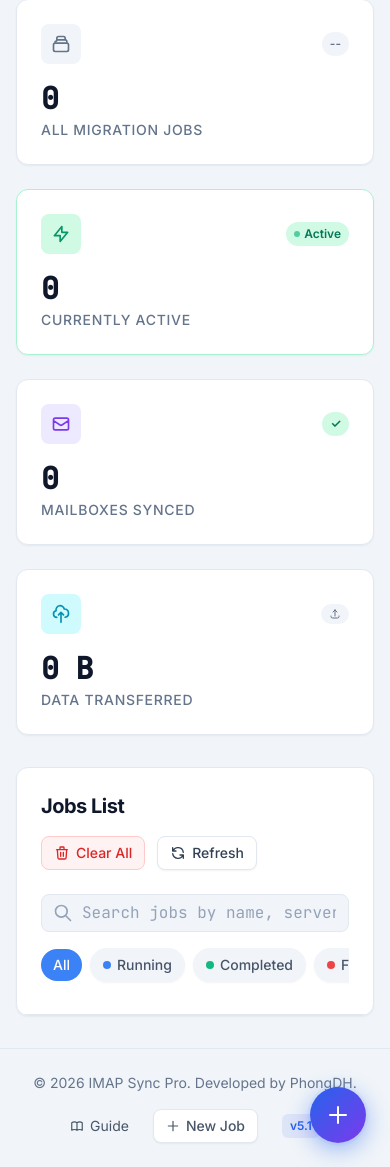
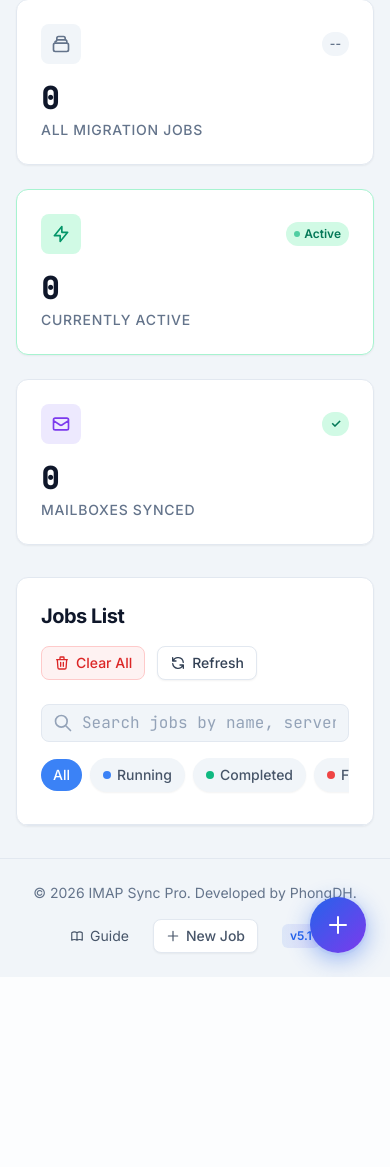
Before and after one commit to phongdh262/web_imapsyncmail, a FastAPI app: page / in a window 390 px wide. Shown: the part 290-1457 px from the top of the page. After the commit the page ends 1267 px from the top, so only its background shows below. Run offline with FastAPI, Linux system fonts and the light colour scheme; data that the repository does not hold is empty; some libraries are stand-ins or nearby versions.

Commit message:
Update dashboard layout and improve component responsiveness

```diff
--- a/js/app.js
+++ b/js/app.js
@@ -387,9 +387,9 @@ const initCreateJob = () => {
     form.addEventListener('submit', async (e) => {
         e.preventDefault();
 
-        const submitBtn = activeTab === 'bulk' ? document.getElementById('submit-btn') : document.getElementById('submit-single-btn');
-        const btnText = submitBtn.querySelector('.btn-text') || submitBtn.querySelector('.single-btn-text');
-        const btnIcon = submitBtn.querySelector('.btn-icon') || submitBtn.querySelector('.single-btn-icon');
+        const submitBtn = document.getElementById('submit-btn');
+        const btnText = submitBtn.querySelector('.btn-text');
+        const btnIcon = submitBtn.querySelector('.btn-icon');
 
         // Validate required fields
         // Validate required fields with specific messages
--- a/templates/create-job.html
+++ b/templates/create-job.html
@@ -300,7 +300,7 @@
                 </div>
             </div>
 
-            <button type="submit" id="submit-btn"
+            <button type="button" id="submit-btn" onclick="submitJob()"
                 class="w-full px-6 py-4 bg-blue-600 dark:bg-blue-600 text-white font-semibold rounded-xl shadow-lg shadow-blue-500/30 hover:bg-blue-700 dark:hover:bg-blue-500 hover:shadow-blue-600/40 transition-all flex items-center justify-center gap-2 transform active:scale-[0.99] disabled:opacity-50 disabled:cursor-not-allowed">
                 <svg xmlns="http://www.w3.org/2000/svg" class="h-5 w-5 btn-icon" fill="none" viewBox="0 0 24 24"
                     stroke="currentColor">
@@ -368,7 +368,7 @@
                 </div>
             </div>
 
-            <button type="submit" id="submit-single-btn"
+            <button type="button" id="submit-single-btn" onclick="submitSingleJob()"
                 class="w-full px-6 py-4 bg-blue-600 dark:bg-blue-600 text-white font-semibold rounded-xl shadow-lg shadow-blue-500/30 hover:bg-blue-700 dark:hover:bg-blue-500 hover:shadow-blue-600/40 transition-all flex items-center justify-center gap-2 transform active:scale-[0.99] disabled:opacity-50 disabled:cursor-not-allowed">
                 <svg xmlns="http://www.w3.org/2000/svg" class="h-5 w-5 single-btn-icon" fill="none" viewBox="0 0 24 24"
                     stroke="currentColor">
--- a/templates/index.html
+++ b/templates/index.html
@@ -1,7 +1,7 @@
 {% extends "base.html" %}
 
 {% block content %}
-<div class="grid grid-cols-1 sm:grid-cols-2 lg:grid-cols-4 gap-6 mb-8 stagger-item">
+<div class="grid grid-cols-1 md:grid-cols-3 gap-6 mb-8 stagger-item">
     <!-- Total Jobs Stat -->
     <div class="bg-white dark:bg-slate-900 rounded-xl p-6 border border-slate-200 dark:border-slate-800 shadow-sm relative overflow-hidden group">
         <div class="flex items-center justify-between mb-4 relative z-10">
@@ -54,7 +54,7 @@
     </div>
 
     <!-- Data Transferred -->
-    <div class="bg-white dark:bg-slate-900 rounded-xl p-6 border border-slate-200 dark:border-slate-800 shadow-sm relative overflow-hidden group">
+    <div class="bg-white dark:bg-slate-900 rounded-xl p-6 border border-slate-200 dark:border-slate-800 shadow-sm relative overflow-hidden group md:col-span-3 lg:col-span-1 hidden lg:block">
         <div class="flex items-center justify-between mb-4 relative z-10">
             <div class="w-10 h-10 bg-cyan-100 dark:bg-cyan-900/30 rounded-lg flex items-center justify-center text-cyan-600 dark:text-cyan-400 group-hover:bg-cyan-200 dark:group-hover:bg-cyan-900/50 transition-colors">
                 <svg xmlns="http://www.w3.org/2000/svg" class="h-5 w-5" fill="none" viewBox="0 0 24 24" stroke="currentColor">
```
